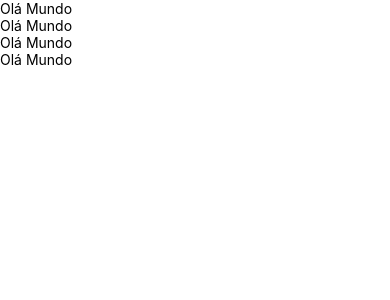
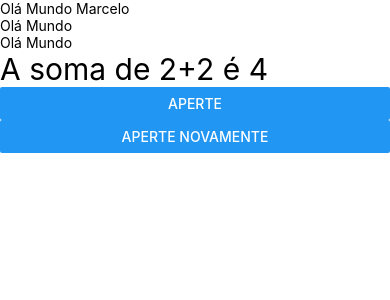
Before and after one commit to marceloTurin/react-native-basico, a React Native app: screen / in a window 390 px wide. Shown: the top 300 px of the page. Built offline with nearby package versions, Linux system fonts and the light colour scheme.

Commit message:
Aula 2 - Detalhes sobre ES6

```diff
--- a/App.js
+++ b/App.js
@@ -1,18 +1,31 @@
 import React, {Component} from 'react'; //importação do react
-import { View,Text } from 'react-native'; //importação do react native
+import { View,Text,StyleSheet,Button } from 'react-native'; //importação do react native
 
 export default class PrimeiroProjeto extends Component{
 
+  somar(n1,n2){
+    return n1+n2;
+  }
   render(){ //renderediza os componentes na tela
+
+    let nome = 'Marcelo';
     return(
       <View>
+        <Text>Olá Mundo {nome}</Text>
         <Text>Olá Mundo</Text>
         <Text>Olá Mundo</Text>
-        <Text>Olá Mundo</Text>
-        <Text>Olá Mundo</Text>
+        <Text style={style.texto}>A soma de 2+2 é {this.somar(2,2)}</Text>
+        <Button title="Aperte" onPress={()=>{
+          alert("Me apertou");
+        }} />
+        <Button title="Aperte Novamente" onPress={()=> alert("Me apertou novamente")}/>
       </View>
     );
   }
+}
 
-
-}
+const style = StyleSheet.create({
+  texto:{
+    fontSize:30
+  }
+})
```
